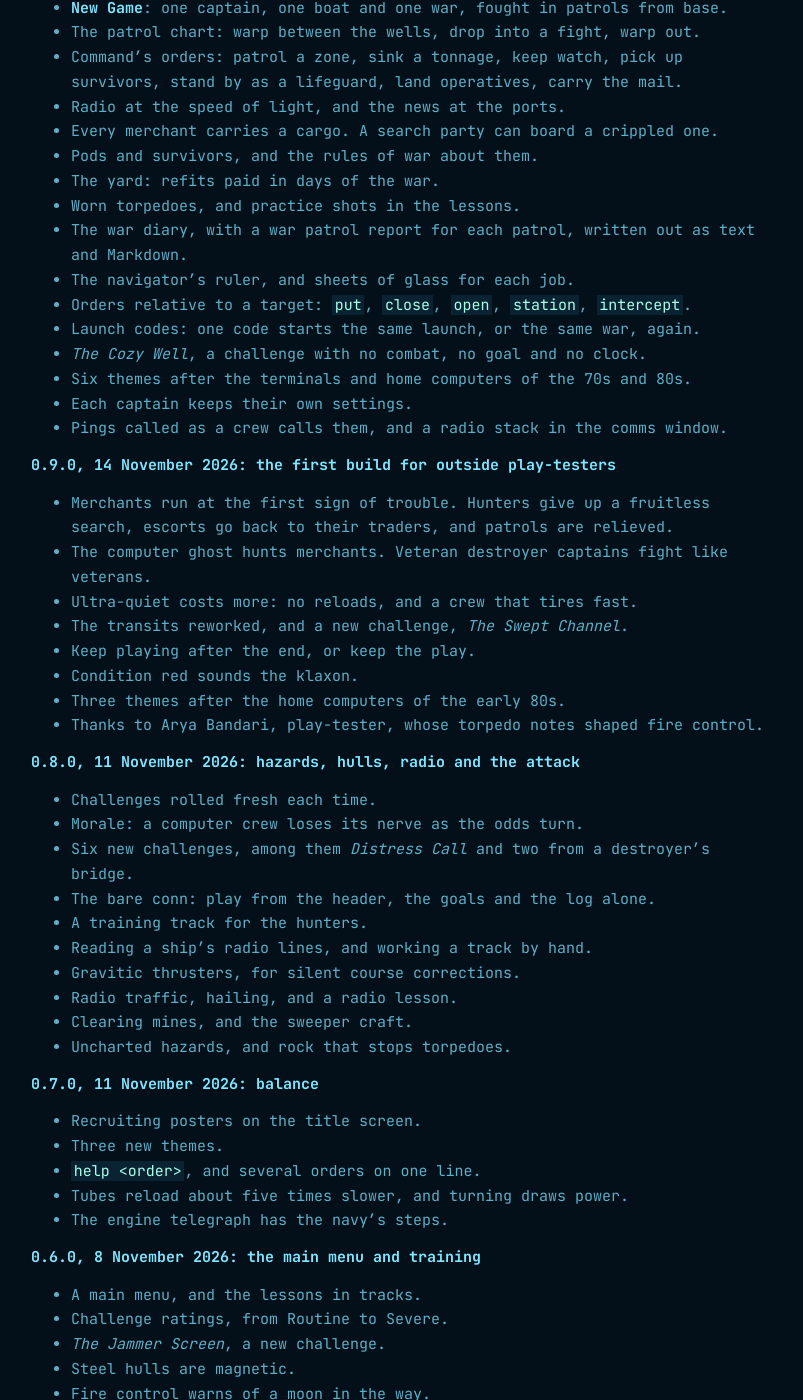
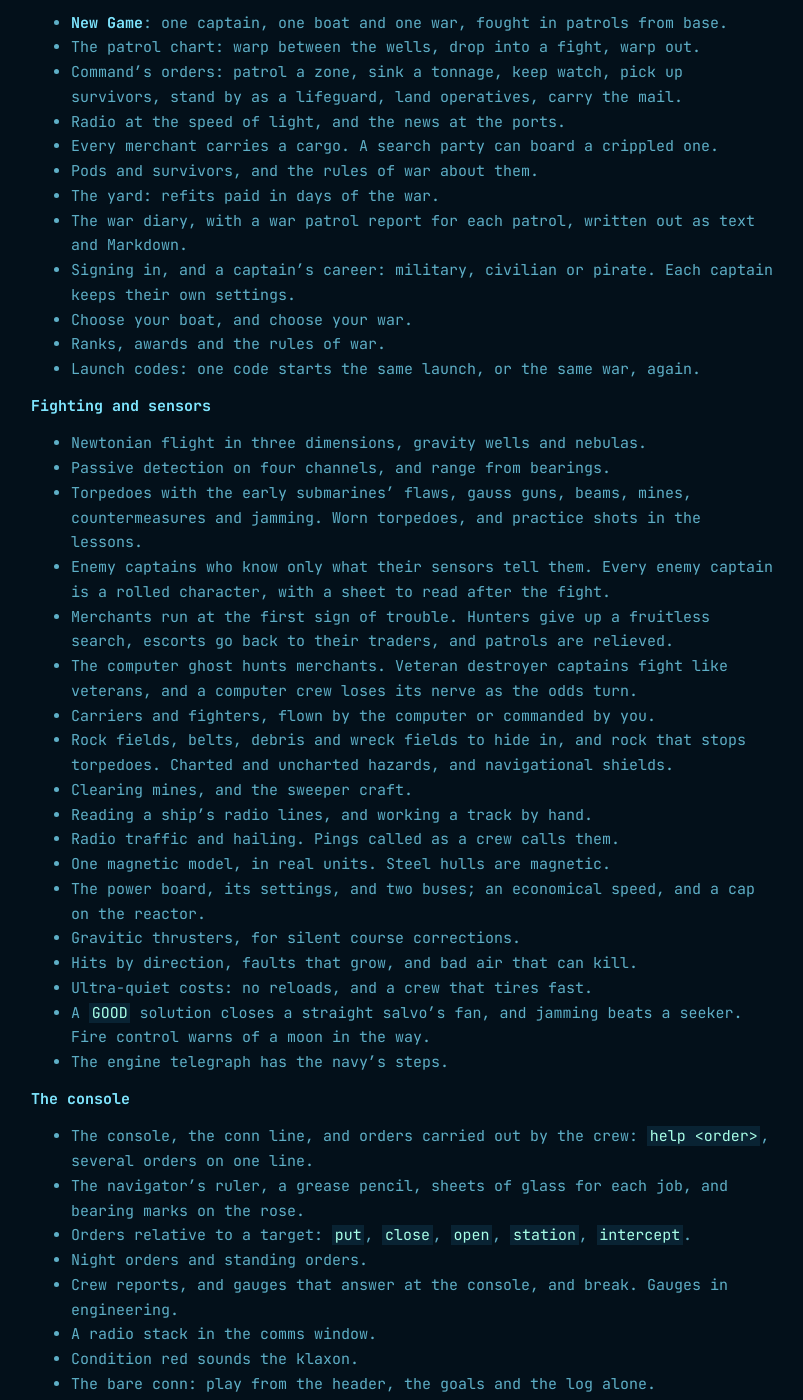
Before and after one commit to agiacalone/ghostboat, a Jekyll site: the page built from roadmap.md, in a window 1280 px wide and 1400 px high, scrolled down 2763 px. Shown: the whole window, without its empty margins (129-932 px from the left). Built offline with Jekyll 4.4.1, drawn with Linux system fonts in a browser that asks for light colours; some of the changed text lies outside the part shown.

Commit message:
Roadmap without versions or dates
The roadmap page no longer numbers or dates anything. It reads in three
parts: Coming next, the plan to 1.0 named by what each step brings, with
the balance step after each said once; On sea trials, the release
candidate with play-testers, its lines brought up to rc2's changelog;
and In service, everything already shipped, grouped by topic (the
career, fighting and sensors, the console, training and challenges,
looks) in place of the release-by-release list. The README's upkeep
steps say how to move the page on at a release.

Co-Authored-By: Claude Opus 5.5 <noreply@anthropic.com>
Claude-Session: https://claude.ai/code/session_01LMsLD8JpZJQjdx6PZqxKxg

```diff
--- a/roadmap.md
+++ b/roadmap.md
@@ -4,16 +4,33 @@ title: The road to 1.0
 
 # The road to 1.0
 
-*What each release has brought, what comes next, and the plan to 1.0.*
+*What comes next, what is on sea trials now, and what is already in service.*
 
-Ghost Boat is built in small steps. A release that adds features is followed by one that adds none: it balances and tests what came before. The game should take a long time to master, and repay it.
+Ghost Boat is built in small steps. Each step that adds features is followed by one that adds none: it balances and tests what came before. The game should take a long time to master, and repay it.
 
 1.0 is the war: a captain sails a career in a ghost from the first patrol to the war's end. The civilian and privateer careers come after, in 2.0.
 
-## In play-testing: 0.11.0-rc.1
+## Coming next
 
-0.11.0 is balance for the career, and a clear first hour. Its first release candidate is with play-testers now, and their reports shape the release. The candidate brings:
+The plan as it stands, in order. After each step below comes a step of balance and testing.
 
+- **The generated galaxy.** A generated galaxy of wells, with satellites, beacons and a living roster of ships. The career moves into the galaxy. Follow a ship between wells by her jump wake. Skim for fuel. Survivors become a real choice. The crew's spirit rises and falls with the war. Theatres and bases. Rank worth having, and awards for an outstanding patrol. New Game offers the galaxy's size. A shakedown on the way out: the crew drills on passage, and a test of the boat finds her defects before the first fight.
+- **Intelligence.** The cipher plant and broken traffic. A false-flag game on the radio. Wolfpacks, and banked intelligence.
+- **The living war.** A storyteller that sets up all sorts of situations, the lopsided ones plainly labelled. The amateur bands come to life. Wear, repair and replacement. Crew losses and rescues.
+- **The finish.** Instruments that zoom. A lean layout for small screens, and a single-station layout. A console that follows the boat's condition. The manual and the lessons brought up to the whole game.
+- **The 1.0 beta.** The last feature freeze. Balance across the whole game, polish for new players, installers and fonts.
+- **1.0.** A career in a ghost, from the first patrol to the war's end, in a generated galaxy. Every system in it tested and play-tested. It installs on Linux, macOS and Windows. It is held to the classics: *Silent Service II*, *Silent Hunter III* and *IV*, *UBOAT*, *Cold Waters* and *Dangerous Waters*.
+- **2.0.** The civilian and privateer careers.
+
+## On sea trials
+
+Balance for the career, and a clear first hour. The release candidate is with play-testers now, and their reports shape the release. It brings:
+
+- Command's chart shows in a career fight: the berths in reach, in a colour of their own.
+- The patrol chart gives each port's range, and the time at sea.
+- `dock` sets a course for the nearest berth of ours.
+- The contacts table chooses a contact by key, and takes the rose's filters.
+- `M` opens the actions menu, the log window scrolls by key, and the key bar follows what each key does now.
 - Three lessons teach the career before a first war: base and orders, a whole patrol, and coming home.
 - New lessons: night and standing orders, mines, and pods and the people aboard them.
 - Rank is harder to earn. It takes credit for challenges won and hours played.
@@ -26,9 +43,9 @@ Ghost Boat is built in small steps. A release that adds features is followed by
 - `helm wpt` points the bow at the next waypoint.
 - `brief` shows the briefing and its goals again, mid-exercise.
 - `/` searches the manual, the quick reference and the war diaries, as in `less`.
-- The patrol chart moves with the arrow keys or a drag, and `d` drops into a fight.
 - A theme menu on `T`, and six new themes: five light ones and a combat information centre's.
 - Every theme reads better: text at 4.5:1 or more, and the alarms apart under red-green colour blindness.
+- A flatter title, in the posters' screen-print inks.
 - Crowded fights run up to several times faster.
 - A war's code plays the same war on Linux, macOS and Windows.
 - The helm warns when the propellant left would barely stop the boat.
@@ -48,28 +65,11 @@ Ghost Boat is built in small steps. A release that adds features is followed by
 - Teaching notes for students: ideas in physics, maths and computing, walked through the game's own code.
 - Fixes: `full stop` near a well, a fighter's burn misread, fuel under a cap, names for every ship in a career fight, `helm s1`, heading goals met too soon, and the own-ship window at 80 by 24.
 
-## The plan to 1.0
+## In service
 
-The plan as it stands. Each feature release is followed by its balance release.
+What the game already does, from the first play-test release on.
 
-- **0.12.0, the generated galaxy.** A generated galaxy of wells, with satellites, beacons and a living roster of ships. The career moves into the galaxy. Follow a ship between wells by her jump wake. Skim for fuel. Survivors become a real choice. The crew's spirit rises and falls with the war. Theatres and bases. Rank worth having, and awards for an outstanding patrol. New Game offers the galaxy's size. A shakedown on the way out: the crew drills on passage, and a test of the boat finds her defects before the first fight.
-- **0.13.0**, balance for the galaxy and the career.
-- **0.14.0, intelligence.** The cipher plant and broken traffic. A false-flag game on the radio. Wolfpacks, and banked intelligence.
-- **0.15.0**, balance for intelligence.
-- **0.16.0, the living war.** A storyteller that sets up all sorts of situations, the lopsided ones plainly labelled. The amateur bands come to life. Wear, repair and replacement. Crew losses and rescues.
-- **0.17.0**, balance for the living war.
-- **0.18.0, the finish.** Instruments that zoom. A lean layout for small screens, and a single-station layout. A console that follows the boat's condition. The manual and the lessons brought up to the whole game.
-- **0.19.0, the 1.0 beta.** The last feature freeze. Balance across the whole game, polish for new players, installers and fonts.
-- **1.0.** A career in a ghost, from the first patrol to the war's end, in a generated galaxy. Every system in it tested and play-tested. It installs on Linux, macOS and Windows. It is held to the classics: *Silent Service II*, *Silent Hunter III* and *IV*, *UBOAT*, *Cold Waters* and *Dangerous Waters*.
-- **2.0.** The civilian and privateer careers.
-
-## Shipped
-
-### 0.10.1 and 0.10.2, 20 November 2026
-
-- Due north reads 000°, never 360°, in the plotter and the contacts table.
-
-### 0.10.0, 20 November 2026: the career
+### The career
 
 - **New Game**: one captain, one boat and one war, fought in patrols from base.
 - The patrol chart: warp between the wells, drop into a fight, warp out.
@@ -78,96 +78,58 @@ The plan as it stands. Each feature release is followed by its balance release.
 - Every merchant carries a cargo. A search party can board a crippled one.
 - Pods and survivors, and the rules of war about them.
 - The yard: refits paid in days of the war.
-- Worn torpedoes, and practice shots in the lessons.
 - The war diary, with a war patrol report for each patrol, written out as text and Markdown.
-- The navigator's ruler, and sheets of glass for each job.
+- Signing in, and a captain's career: military, civilian or pirate. Each captain keeps their own settings.
+- Choose your boat, and choose your war.
+- Ranks, awards and the rules of war.
+- Launch codes: one code starts the same launch, or the same war, again.
+
+### Fighting and sensors
+
+- Newtonian flight in three dimensions, gravity wells and nebulas.
+- Passive detection on four channels, and range from bearings.
+- Torpedoes with the early submarines' flaws, gauss guns, beams, mines, countermeasures and jamming. Worn torpedoes, and practice shots in the lessons.
+- Enemy captains who know only what their sensors tell them. Every enemy captain is a rolled character, with a sheet to read after the fight.
+- Merchants run at the first sign of trouble. Hunters give up a fruitless search, escorts go back to their traders, and patrols are relieved.
+- The computer ghost hunts merchants. Veteran destroyer captains fight like veterans, and a computer crew loses its nerve as the odds turn.
+- Carriers and fighters, flown by the computer or commanded by you.
+- Rock fields, belts, debris and wreck fields to hide in, and rock that stops torpedoes. Charted and uncharted hazards, and navigational shields.
+- Clearing mines, and the sweeper craft.
+- Reading a ship's radio lines, and working a track by hand.
+- Radio traffic and hailing. Pings called as a crew calls them.
+- One magnetic model, in real units. Steel hulls are magnetic.
+- The power board, its settings, and two buses; an economical speed, and a cap on the reactor.
+- Gravitic thrusters, for silent course corrections.
+- Hits by direction, faults that grow, and bad air that can kill.
+- Ultra-quiet costs: no reloads, and a crew that tires fast.
+- A `GOOD` solution closes a straight salvo's fan, and jamming beats a seeker. Fire control warns of a moon in the way.
+- The engine telegraph has the navy's steps.
+
+### The console
+
+- The console, the conn line, and orders carried out by the crew: `help <order>`, several orders on one line.
+- The navigator's ruler, a grease pencil, sheets of glass for each job, and bearing marks on the rose.
 - Orders relative to a target: `put`, `close`, `open`, `station`, `intercept`.
-- Launch codes: one code starts the same launch, or the same war, again.
+- Night orders and standing orders.
+- Crew reports, and gauges that answer at the console, and break. Gauges in engineering.
+- A radio stack in the comms window.
+- Condition red sounds the klaxon.
+- The bare conn: play from the header, the goals and the log alone.
+- Replays, saved and watched later. Keep playing after the end, or keep the play.
+- Saves, iron mode and records.
+- It plays over plain SSH with `--metered`.
+
+### Training and challenges
+
+- A main menu, and the lessons in tracks: civilian, systems, ghost and hunter.
+- Challenges rated from Routine to Severe, and rolled fresh each time.
+- Difficulty: Standard, Hard and Nightmare, and verdict bands from Defeat to Decisive.
+- Some 27 engagements to start, and more since: *Distress Call*, *The Jammer Screen*, *The Swept Channel* and two from a destroyer's bridge. A war campaign in three eras.
 - *The Cozy Well*, a challenge with no combat, no goal and no clock.
-- Six themes after the terminals and home computers of the 70s and 80s.
-- Each captain keeps their own settings.
-- Pings called as a crew calls them, and a radio stack in the comms window.
 
-### 0.9.0, 14 November 2026: the first build for outside play-testers
-
-- Merchants run at the first sign of trouble. Hunters give up a fruitless search, escorts go back to their traders, and patrols are relieved.
-- The computer ghost hunts merchants. Veteran destroyer captains fight like veterans.
-- Ultra-quiet costs more: no reloads, and a crew that tires fast.
-- The transits reworked, and a new challenge, *The Swept Channel*.
-- Keep playing after the end, or keep the play.
-- Condition red sounds the klaxon.
-- Three themes after the home computers of the early 80s.
-- Thanks to Arya Bandari, play-tester, whose torpedo notes shaped fire control.
-
-### 0.8.0, 11 November 2026: hazards, hulls, radio and the attack
-
-- Challenges rolled fresh each time.
-- Morale: a computer crew loses its nerve as the odds turn.
-- Six new challenges, among them *Distress Call* and two from a destroyer's bridge.
-- The bare conn: play from the header, the goals and the log alone.
-- A training track for the hunters.
-- Reading a ship's radio lines, and working a track by hand.
-- Gravitic thrusters, for silent course corrections.
-- Radio traffic, hailing, and a radio lesson.
-- Clearing mines, and the sweeper craft.
-- Uncharted hazards, and rock that stops torpedoes.
-
-### 0.7.0, 11 November 2026: balance
+### Looks
 
 - Recruiting posters on the title screen.
-- Three new themes.
-- `help <order>`, and several orders on one line.
-- Tubes reload about five times slower, and turning draws power.
-- The engine telegraph has the navy's steps.
+- Themes after the terminals and home computers of the 70s and 80s.
 
-### 0.6.0, 8 November 2026: the main menu and training
-
-- A main menu, and the lessons in tracks.
-- Challenge ratings, from Routine to Severe.
-- *The Jammer Screen*, a new challenge.
-- Steel hulls are magnetic.
-- Fire control warns of a moon in the way.
-
-### 0.5.0 and 0.5.1, 7 and 8 November 2026: carriers and fighters
-
-- Carriers and fighters, flown by the computer or commanded by you.
-- One magnetic model, in real units.
-- Civilian, systems and ghost lessons: the ghost's six teach the boat's weapons.
-- Crew reports, and gauges that answer at the console, and break.
-- Ranks, awards and the rules of war.
-- A `GOOD` solution closes a straight salvo's fan, and jamming beats a seeker.
-
-### 0.4.0, 7 November 2026: cover
-
-- Rock fields, belts, debris and wreck fields to hide in.
-- Navigational shields.
-- Night orders and standing orders.
-- Signing in, and a captain's career: military, civilian or pirate.
-- Choose your boat, and choose your war.
-- Hits by direction, and faults that grow.
-
-### 0.3.0 to 0.3.4, 6 November 2026: power
-
-- The power board, its settings, and two buses.
-- An economical speed, and a cap on the reactor.
-- Gauges in engineering.
-
-### 0.2.0 and 0.2.1, 4 and 5 November 2026
-
-- Every enemy captain a rolled character, with a sheet to read after the fight.
-- Difficulty: Standard, Hard and Nightmare.
-- Bad air can kill.
-- Verdict bands, from Defeat to Decisive.
-- Replays, saved and watched later.
-- A grease pencil for the plots, and bearing marks on the rose.
-
-### 0.1.0, 2 November 2026: the first play-test release
-
-- The console, the conn line, and orders carried out by the crew.
-- Newtonian flight in three dimensions, gravity wells and nebulas.
-- Passive detection on four channels, and range from bearings.
-- Torpedoes with the early submarines' flaws, gauss guns, beams, mines, countermeasures and jamming.
-- Enemy captains who know only what their sensors tell them.
-- Five tutorials, 27 engagements, and a war campaign in three eras.
-- Saves, iron mode and records.
-- It plays over plain SSH with `--metered`.
+Thanks to Arya Bandari, play-tester, whose torpedo notes shaped fire control.
```
Also changed, not shown: README.md.
